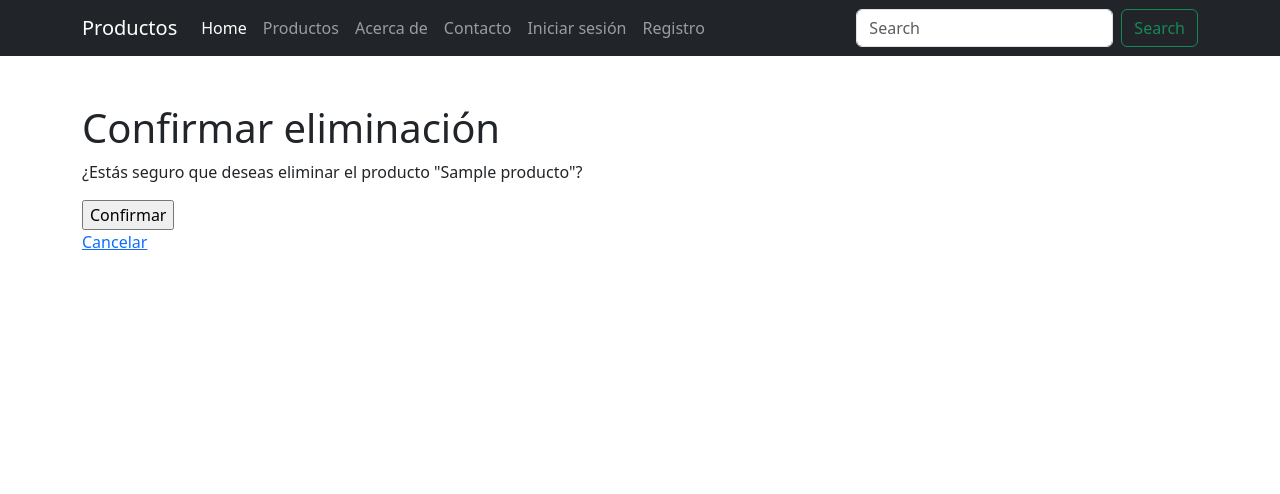
After one commit to adrianedutecno/practica_orm, a Django app: page /producto/eliminar/1 in a window 1280 px wide. The commit adds this page. Shown: the top 494 px of the page. Run offline with Django 4.2, Linux system fonts and the light colour scheme; tables that the repository leaves empty hold one stand-in row (values such as "Sample post"); some libraries are stand-ins or nearby versions.

Commit message:
Agrega confirmar.html y modifica urls.py

```diff
--- /dev/null
+++ b/config/producto/templates/confirmar.html
@@ -0,0 +1,16 @@
+{% extends 'layout.html'%}
+{% load bootstrap5 %}
+
+{% block content %}
+
+<section class="container mt-5">
+<h1>Confirmar eliminación</h1>
+    <p>¿Estás seguro que deseas eliminar el producto "{{ producto.nombre }}"?</p>
+    <form action="{% url 'eliminar' producto.id %}" method="post">
+        {% csrf_token %}
+        <input type="submit" value="Confirmar">
+    </form>
+    <a href="{% url 'listar_productos' %}">Cancelar</a>
+</section>
+
+{% endblock %}
--- a/config/producto/templates/listar_productos.html
+++ b/config/producto/templates/listar_productos.html
@@ -33,7 +33,8 @@
                     <!--icono de edicion-->
                     <i class="fa fa-edit fa-lg text-primary"></i>
                 </a>
-                <a class="btn p-0" href="" role="button" data-bs-toggle="tooltip" data-bs-placement="top" title="Eliminar">
+                 <!-- Acceso a la confirmación de la eliminación -->
+                <a class="btn p-0" href="{% url 'eliminar_confirmacion' producto_id=producto.id %}" role="button" data-bs-toggle="tooltip" data-bs-placement="top" title="Eliminar">
                     <!--icono de eliminar-->
                     <i class="fa fa-trash fa-lg text-danger"></i>
                 </a>
--- a/config/producto/urls.py
+++ b/config/producto/urls.py
@@ -1,9 +1,12 @@
 from django.urls import path
 
-from .views import listar_productos, crear_producto, editar_producto
+from .views import listar_productos, crear_producto, editar_producto, eliminar, eliminar_confirmacion
 
 urlpatterns = [
     path('listar_productos/', listar_productos, name='listar_productos'),
     path('crear_producto/', crear_producto, name='crear_producto'),
     path('editar_producto/<int:producto_id>', editar_producto, name='editar_producto'),
+    # Paths para la eliminación de productos
+    path('eliminar/<int:producto_id>', eliminar_confirmacion, name='eliminar_confirmacion'),
+    path('confirmar/<int:producto_id>/', eliminar, name='eliminar'),
 ]
--- a/config/producto/views.py
+++ b/config/producto/views.py
@@ -48,6 +48,12 @@ def editar_producto(request, producto_id):
     return render(request, 'editar_producto.html', {'form': form, 'producto_id': producto.id})
 
 
+# View para confirmar eliminación de producto
+def eliminar_confirmacion(request, producto_id):
+    producto = get_object_or_404(Producto, id=producto_id)
+    return render(request, 'confirmar.html', {'producto': producto})
+
+
 # View para eliminar productos
 def eliminar(request, producto_id):
     if request.method == 'POST':
@@ -57,9 +63,3 @@ def eliminar(request, producto_id):
         return redirect('listar_productos')
     else:
         return redirect('listar_productos')
-
-
-# View para confirmar eliminación de producto
-def eliminar_confirmacion(request, producto_id):
-    producto = get_object_or_404(Producto, id=producto_id)
-    return render(request, 'confirmar.html', {'producto': producto})
```
